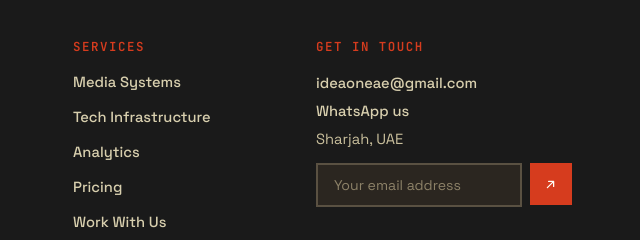
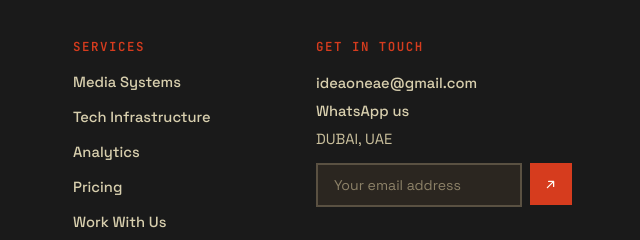
Before and after one commit to Sumukhramakrishnamarry-0602/IdeaOne, a plain HTML site: page services.html in a window 1280 px wide. Shown: the part 5603-5843 px from the top of the page, 640-1280 px from the left. Drawn offline with Linux system fonts and the light colour scheme.

Commit message:
Update location from Sharjah to Dubai in services.html

```diff
--- a/services.html
+++ b/services.html
@@ -416,7 +416,7 @@
           <details class="service-item">
             <summary>Do you work with brands outside the UAE? <span class="plus" aria-hidden="true"></span></summary>
             <div class="panel">
-              <p>Yes. We're based in Sharjah, UAE, but onboarding, builds, and reviews happen remotely via video call and shared dashboards, so location isn't a constraint.</p>
+              <p>Yes. We're based in DUBAI , UAE, but onboarding, builds, and reviews happen remotely via video call and shared dashboards, so location isn't a constraint.</p>
             </div>
           </details>
         </div>
@@ -501,7 +501,7 @@
           <address>
             <a href="mailto:ideaoneae@gmail.com">ideaoneae@gmail.com</a><br>
             <a href="https://wa.me/918143819562">WhatsApp us</a><br>
-            Sharjah, UAE
+            DUBAI, UAE
           </address>
           <!-- TODO(launch): connect to a real email-list endpoint (e.g. Formspree/Mailchimp) before launch -->
           <form class="newsletter-form" action="https://formspree.io/f/your-form-id" method="POST" aria-label="Subscribe to newsletter">
```
